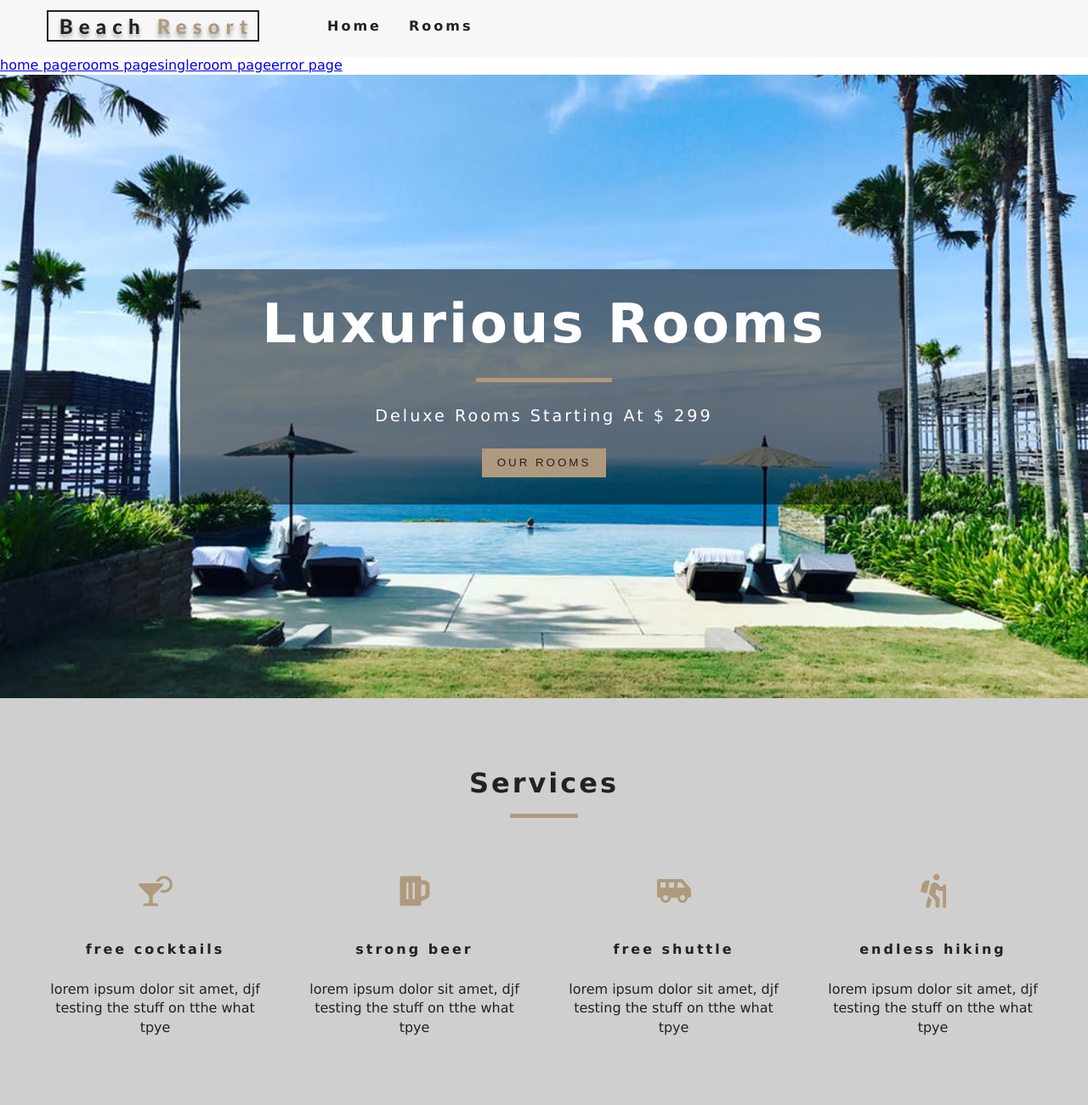
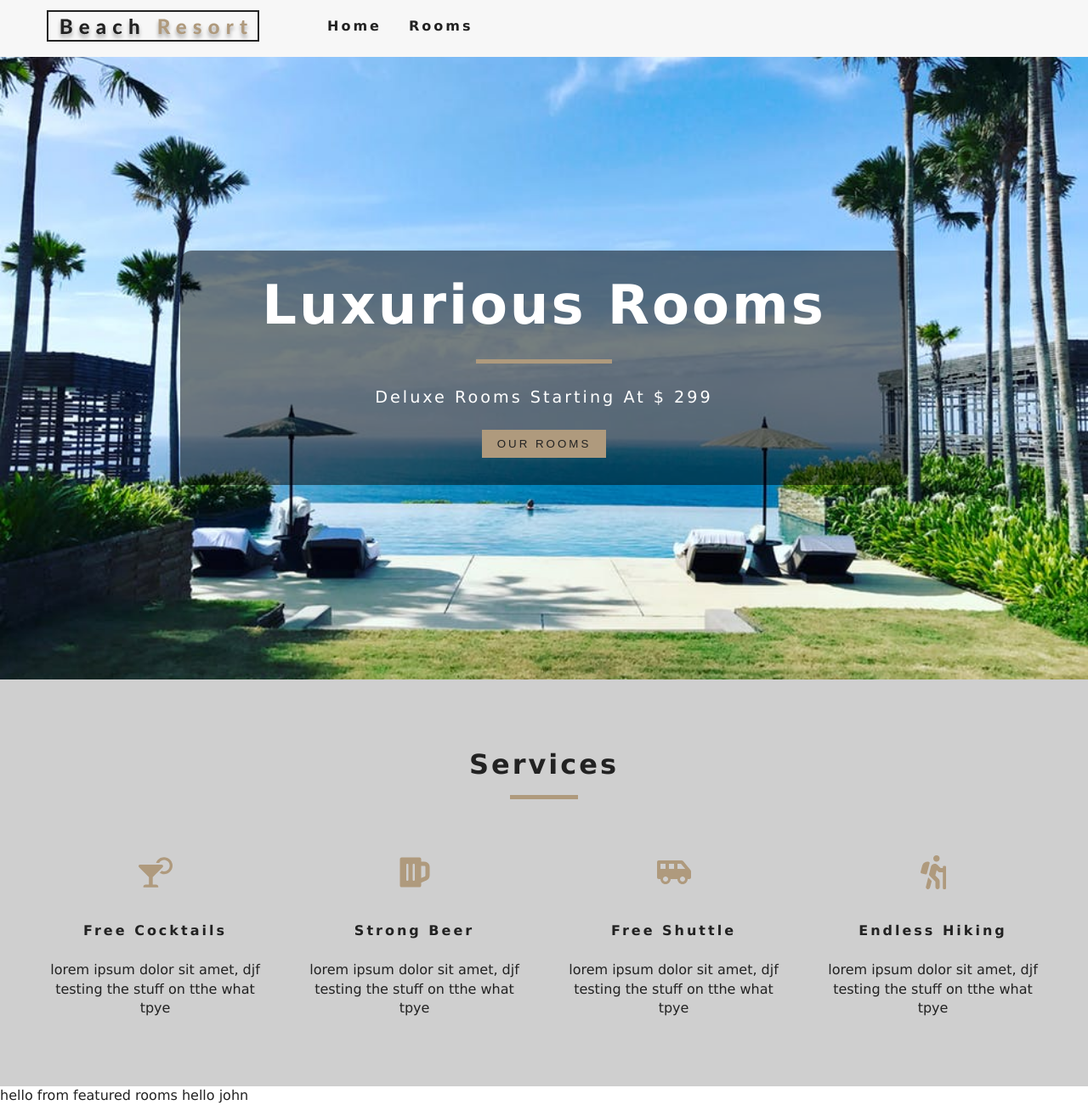
Before and after one commit to Bill0197/hotel-reservation, a React (Create React App) app: page / in a window 1280 px wide. Shown: the whole page at 85% size. Built offline with nearby package versions, Linux system fonts and the light colour scheme.

Commit message:
added context to the project

```diff
--- a/src/App.css
+++ b/src/App.css
@@ -255,19 +255,25 @@ h6 {
     grid-template-columns: repeat(auto-fit, minmax(255px, 1fr));
     grid-row-gap: 2rem;
     grid-column-gap: 50px;
+
 }
 .service span {
     display: inline-block;
     color: var(--primaryColor);
     font-size: 2.5rem;
     margin-bottom: 1.5rem;
+    text-transform: capitalize;
+
 }
 .services h6 {
     letter-spacing: var(--mainSpacing);
+    text-transform: capitalize;
+
 }
 .services p {
     width: 80%;
     margin: 0 auto;
+
 }
 @media screen and (min-width: 992px) {
     .services-center {
--- a/src/App.js
+++ b/src/App.js
@@ -5,22 +5,21 @@ import Home from "./pages/Home";
 import Rooms from "./pages/Rooms";
 import SingleRoom from "./pages/SingleRoom";
 import Error from "./pages/Error";
-import Navbar from "./components/Navbar"
+import Navbar from "./components/Navbar";
 
 function App() {
     return (
         <>
-        <Navbar/>
-            <Link to="/">home page</Link>
+            <Navbar />
+            {/* <Link to="/">home page</Link>
             <Link to="/rooms">rooms page</Link>
             <Link to="/singleroom">singleroom page</Link>
-            <Link to="/error">error page</Link>
+            <Link to="/error">error page</Link> */}
             <Switch>
-
-            <Route path="/" exact component={Home} />
-            <Route path="/rooms" exact component={Rooms} />
-            <Route path="/rooms/:slug" exact component={SingleRoom} />
-            <Route component={Error} />
+                <Route path="/" exact component={Home} />
+                <Route path="/rooms" exact component={Rooms} />
+                <Route path="/rooms/:slug" exact component={SingleRoom} />
+                <Route component={Error} />
             </Switch>
         </>
     );
--- /dev/null
+++ b/src/components/FeaturedRooms.js
@@ -0,0 +1,14 @@
+import React, { Component } from 'react'
+import {RoomContext} from "../context"
+
+export default class FeaturedRooms extends Component {
+  static contextType = RoomContext
+  render() {
+    const value = this.context
+    return (
+        <div>
+            hello from featured rooms {value.greeting} {value.name}
+        </div>
+    );
+  }
+}
--- /dev/null
+++ b/src/context.js
@@ -0,0 +1,20 @@
+import React, { Component } from "react";
+
+const RoomContext = React.createContext();
+
+class RoomProvider extends Component {
+    state = {
+      greeting: "hello",
+      name: "john"
+    };
+    render() {
+        return (
+            <RoomContext.Provider value={this.state}>
+                {this.props.children}
+            </RoomContext.Provider>
+        );
+    }
+}
+const RoomConsumer = RoomContext.Consumer;
+
+export { RoomProvider, RoomConsumer, RoomContext };
--- a/src/index.js
+++ b/src/index.js
@@ -3,12 +3,15 @@ import ReactDOM from "react-dom";
 import App from "./App";
 import { BrowserRouter as Router } from "react-router-dom";
 import reportWebVitals from "./reportWebVitals";
+import { RoomProvider } from "./context";
 
 ReactDOM.render(
     <React.StrictMode>
-        <Router>
-            <App />
-        </Router>
+        <RoomProvider>
+            <Router>
+                <App />
+            </Router>
+        </RoomProvider>
     </React.StrictMode>,
     document.getElementById("root")
 );
--- a/src/pages/Home.js
+++ b/src/pages/Home.js
@@ -1,8 +1,9 @@
-import React from 'react'
-import Hero from "../components/Hero"
+import React from "react";
+import Hero from "../components/Hero";
 import Banner from "../components/Banner";
 import Services from "../components/Services";
-import {Link} from "react-router-dom"
+import { Link } from "react-router-dom";
+import FeaturedRooms from "../components/FeaturedRooms";
 
 const Home = () => {
     return (
@@ -18,9 +19,9 @@ const Home = () => {
                 </Banner>
             </Hero>
             <Services />
+            <FeaturedRooms />
         </>
     );
-}
+};
 
-
-export default Home
+export default Home;
```
Lines whose indentation alone changed are shown as unchanged.
